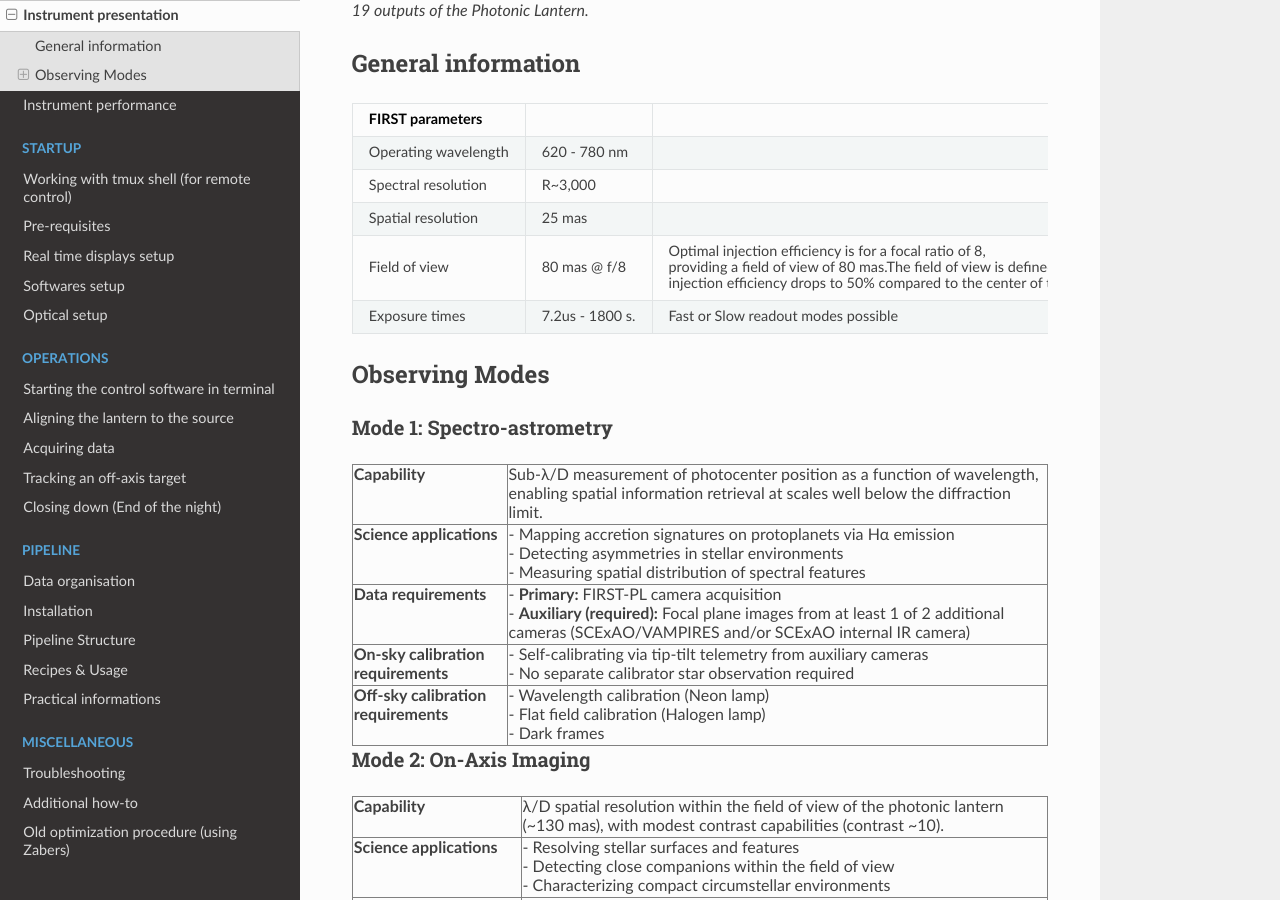
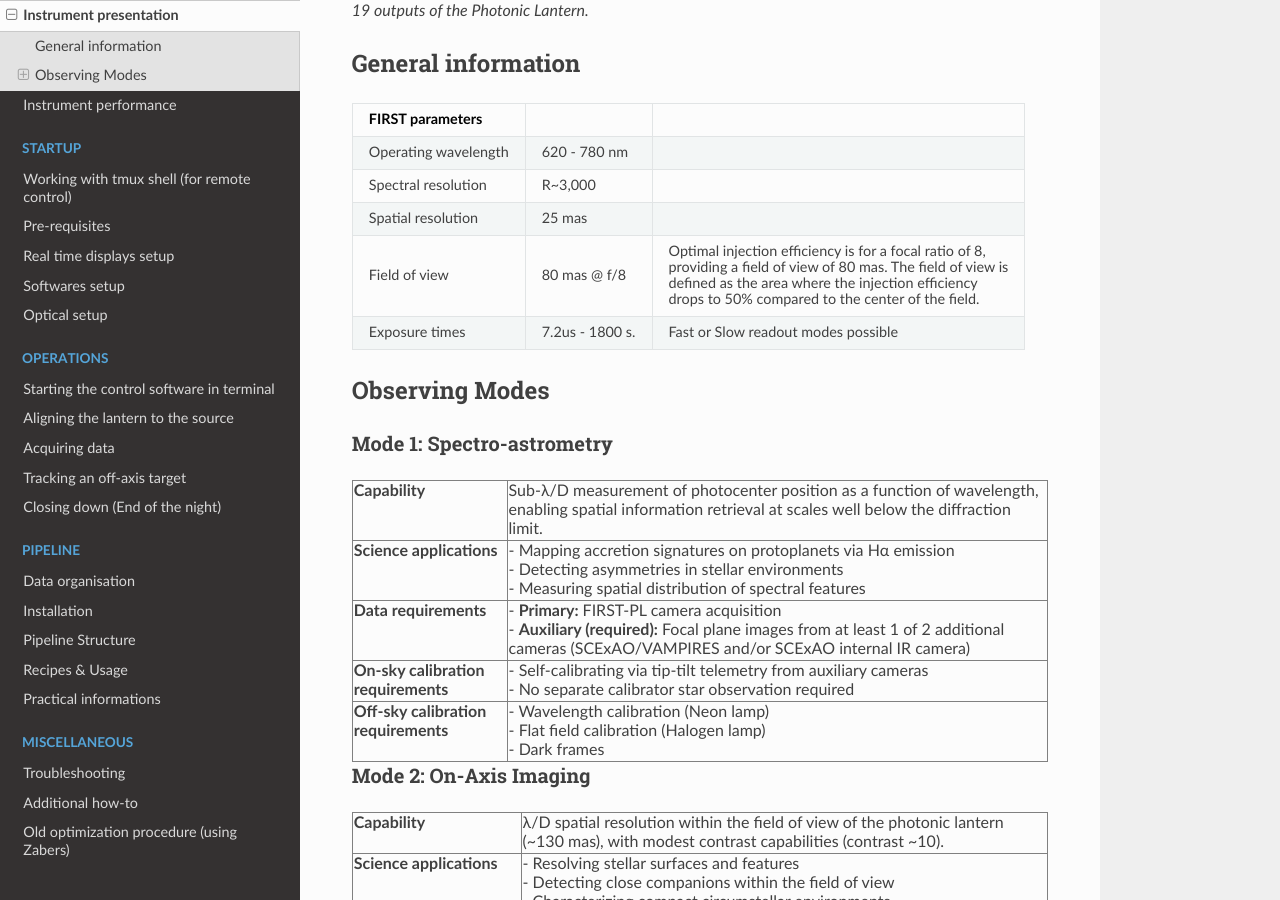
Before and after one commit to scexao-org/first_control, a Sphinx documentation site: the page built from source/instrument_principle.md, in a window 1280 px wide and 900 px high, scrolled down 1299 px. Built offline with Sphinx 7.4.7 and the Read the Docs theme 3.1.0, drawn with Linux system fonts in a browser that asks for light colours.

Commit message:
modif insturm presentation

```diff
--- a/source/instrument_principle.md
+++ b/source/instrument_principle.md
@@ -23,7 +23,7 @@ The 19 outputs of the Photonic Lantern feed a mid resolution spectrograph (R~3,0
 | Operating wavelength | 620 - 780 nm |  |
 | Spectral resolution | R~3,000 |  |
 | Spatial resolution | 25 mas |  |
-| Field of view | 80 mas @ f/8 | Optimal injection efficiency is for a focal ratio of 8, <br> providing a field of view of 80 mas.The field of view is defined as the area where the <br> injection efficiency drops to 50% compared to the center of the field. |
+| Field of view | 80 mas @ f/8 | Optimal injection efficiency is for a focal ratio of 8, <br> providing a field of view of 80 mas. The field of view is <br> defined as the area where the injection efficiency <br> drops to 50% compared to the center of the field. |
 | Exposure times | 7.2us - 1800 s. | Fast or Slow readout modes possible |
 
 
```
